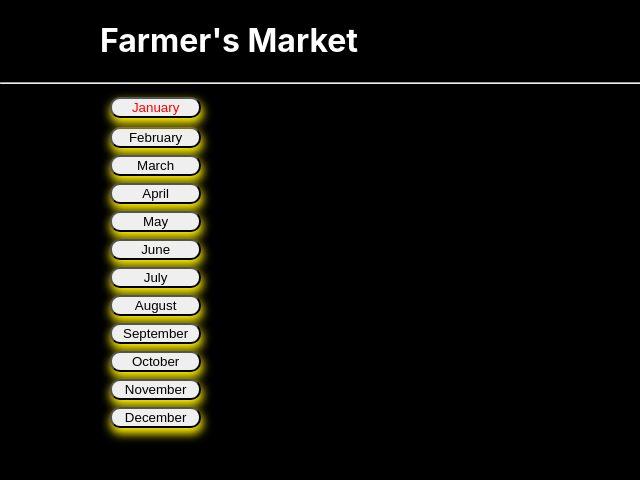
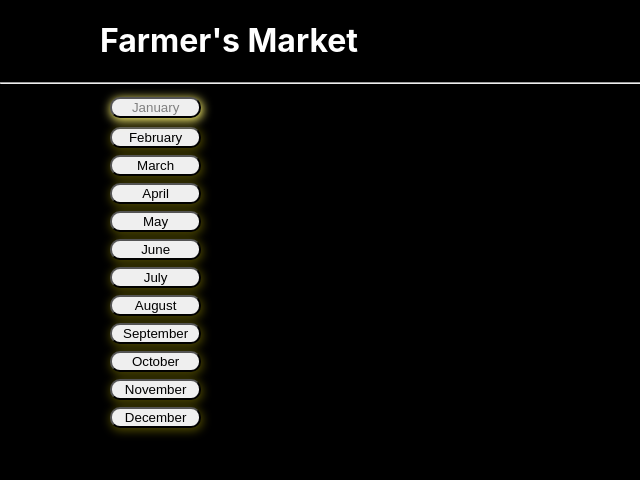
Before and after one commit to Object-ions/farmers-market, a React (Create React App) app: page / in a window 1280 px wide. In both pictures the pointer is over the button "January". Shown: the top 480 px of the page, without its empty margins (0-640 px from the left). Built offline with nearby package versions, Linux system fonts and the light colour scheme.

Commit message:
Add more styles
Co-authored-by: Moshe Atia <moshikoatia@gmail.com>
Co-authored-by: Onur Kaymak <onurkaymak@outlook.com>

```diff
--- a/src/components/Month.css
+++ b/src/components/Month.css
@@ -9,14 +9,15 @@
 .month-button {
   border-radius: 10px;
   transition: all 0.3s;
-  box-shadow: 1px 5px 10px 1px rgb(255, 238, 0);
+  box-shadow: 1px 2px 10px 1px rgba(255, 238, 0, 0.3);
 }
 
 .month-button:hover {
   cursor: pointer;
   transform: translateY(-2px);
-  color: red;
+  color: grey;
   font-weight: 500;
+  box-shadow: 1px 2px 10px 1px rgb(247, 238, 106)
 }
 
 .month-button:active {
```
Also changed, not shown: src/img/farmers-market.jpg (added).
